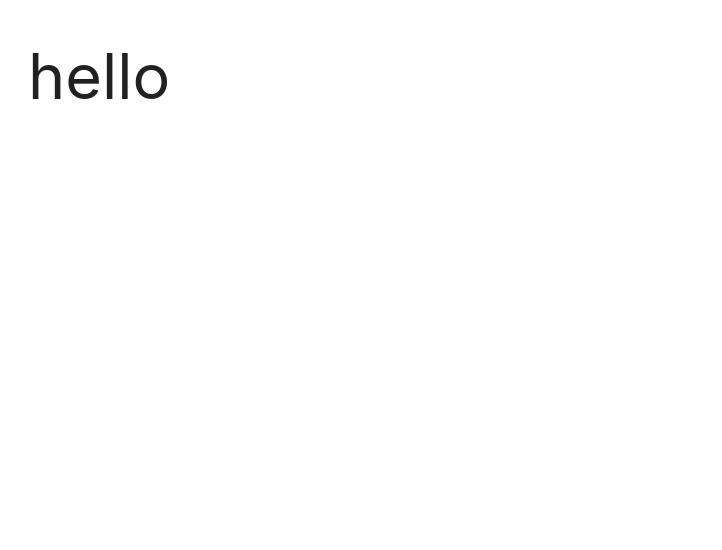
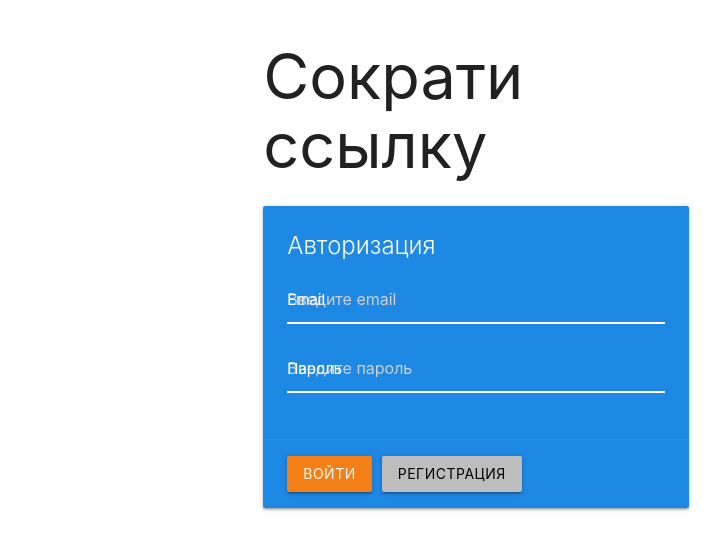
Before and after one commit to Artem-Pavlenko/MERN_project, a React (Create React App) app in the folder client/: page / in a window 1280 px wide. Shown: the top 550 px of the page, without its empty margins (164-886 px from the left). Built offline with nearby package versions, Linux system fonts and the light colour scheme.

Commit message:
create auth page

```diff
--- a/client/src/App.js
+++ b/client/src/App.js
@@ -1,12 +1,16 @@
 import React from "react";
 import 'materialize-css'
+import {useRoutes} from "./routes";
 
 function App() {
-  return (
-    <div className='container'>
-        <h1>hello</h1>
-    </div>
-  )
+
+    const routes = useRoutes(false)
+
+    return (
+        <div className='container'>
+            {routes}
+        </div>
+    )
 }
 
 export default App;
--- a/client/src/index.css
+++ b/client/src/index.css
@@ -1 +1,19 @@
 @import "~materialize-css/dist/css/materialize.min.css";
+
+input.yellow-input {
+    border-bottom: 1px solid #fff !important;
+    box-shadow: 0 1px 0 #fff !important;
+}
+
+input.yellow-input + label {
+    color: #fff !important;
+}
+
+input.yellow-input:focus + label {
+    color: #ffeb3b !important;
+}
+
+input.yellow-input:focus {
+    border-bottom: 1px solid #ffeb3b !important;
+    box-shadow: 0 1px 0 #ffeb3b !important;
+}
--- a/client/src/pages/AuthPage.jsx
+++ b/client/src/pages/AuthPage.jsx
@@ -2,8 +2,44 @@
 
 export const AuthPage = () => {
     return (
-        <div>
-            <h1>Auth page</h1>
+        <div className='row'>
+            <div className='col s6 offset-s3'>
+                <h1>Сократи ссылку</h1>
+                <div className="card blue darken-1">
+                    <div className="card-content white-text">
+                        <span className="card-title">Авторизация</span>
+                        <div>
+
+                            <div className="input-field">
+                                <input
+                                    placeholder="Введите email"
+                                    id="email"
+                                    type="text"
+                                    name="email"
+                                    className="yellow-input"
+                                />
+                                <label htmlFor="email">Email</label>
+                            </div>
+
+                            <div className="input-field">
+                                <input
+                                    placeholder="Введите пароль"
+                                    id="pass"
+                                    type="password"
+                                    name="password"
+                                    className="yellow-input"
+                                />
+                                <label htmlFor="pass">Пароль</label>
+                            </div>
+
+                        </div>
+                    </div>
+                    <div className="card-action">
+                        <button className='btn yellow darken-4' style={{marginRight: '10px'}}>Войти</button>
+                        <button className='btn grey lighten-1 black-text'>Регистрация</button>
+                    </div>
+                </div>
+            </div>
         </div>
     )
 }
```
